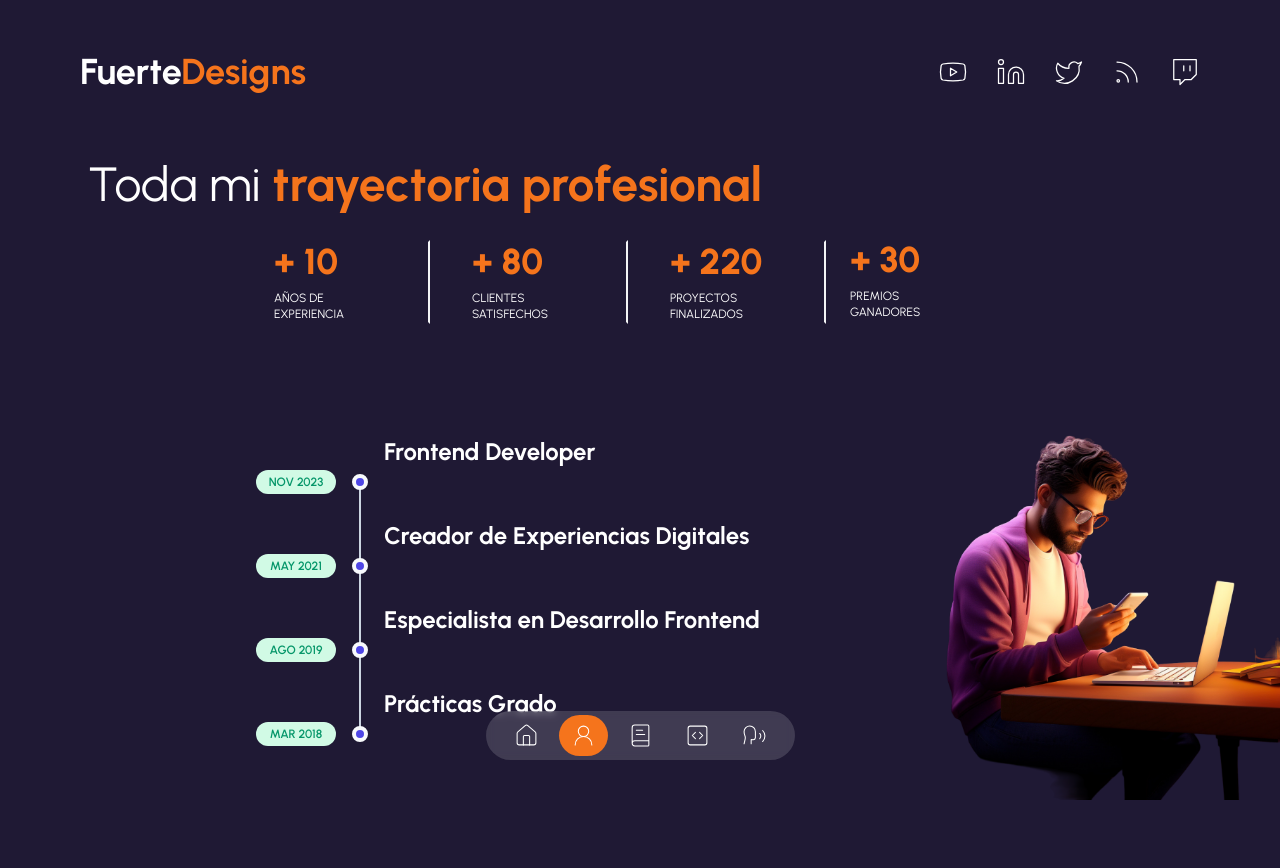
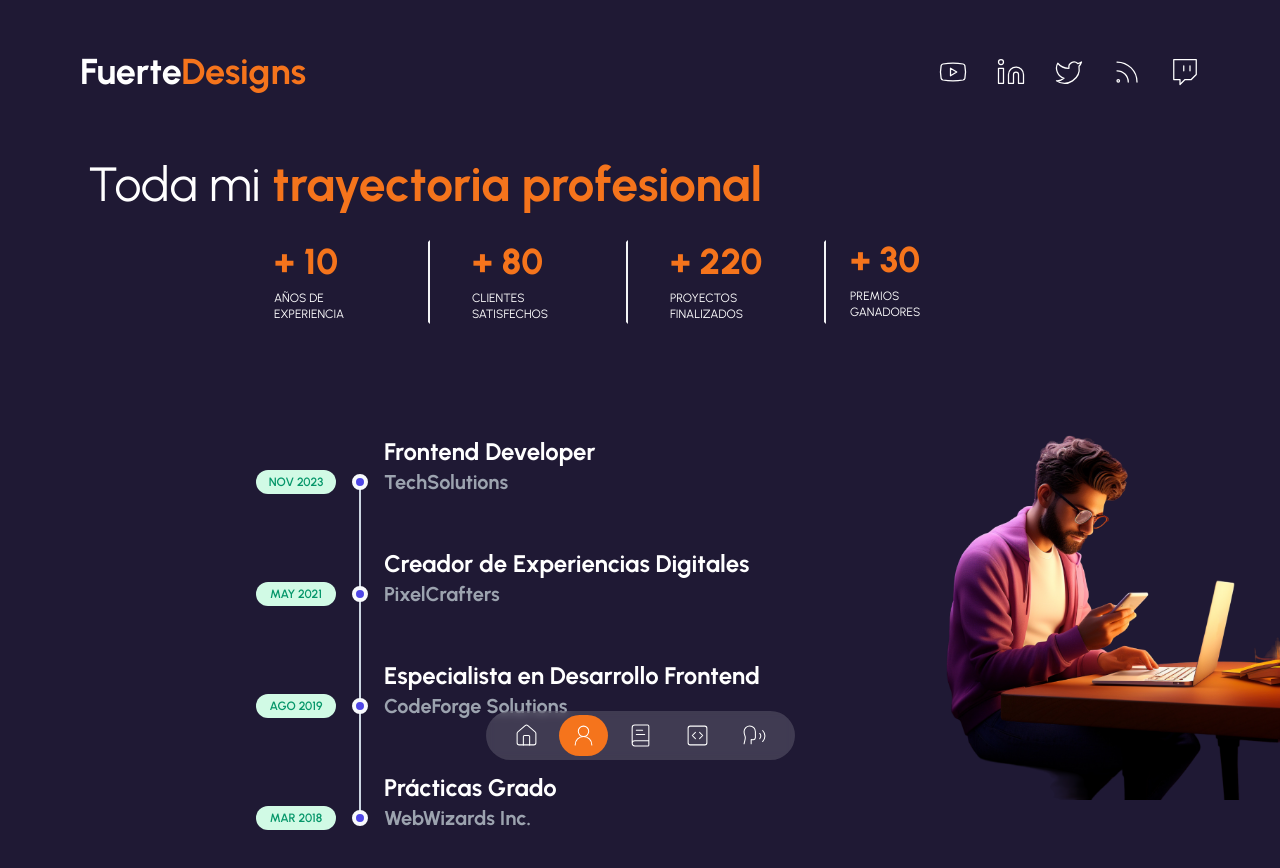
Before and after one commit to fantasyfuerte/portfolio-landing-page, a Next.js app: page /about-me in a window 1280 px wide. Shown: the top 868 px of the page. Built offline with nearby package versions, Linux system fonts and the light colour scheme.

Commit message:
Adding subtitle

```diff
--- a/src/components/time-line.tsx
+++ b/src/components/time-line.tsx
@@ -16,6 +16,9 @@
                   <time className="sm:absolute left-0 translate-y-0.5 inline-flex items-center justify-center text-xs font-semibold uppercase w-20 h-6 mb-3 sm:mb-0 text-emerald-600 bg-emerald-100 rounded-full">
                     {data.date}
                   </time>
+                  <div className="text-xl font-bold text-gray-400">
+                    {data.subtitle}
+                  </div>
                 </div>
               </div>
             );
```
